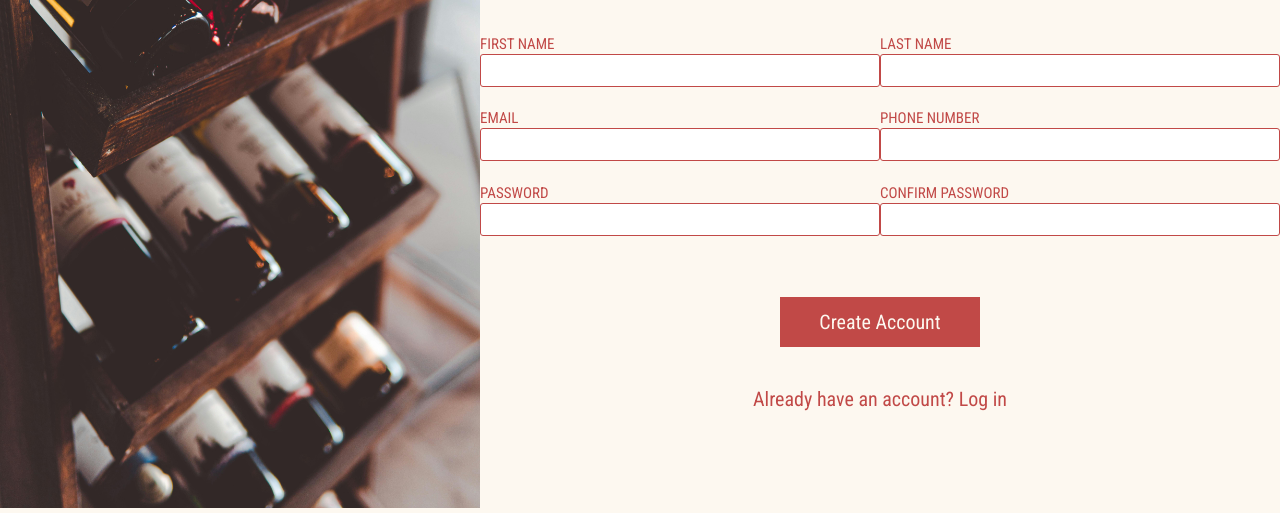
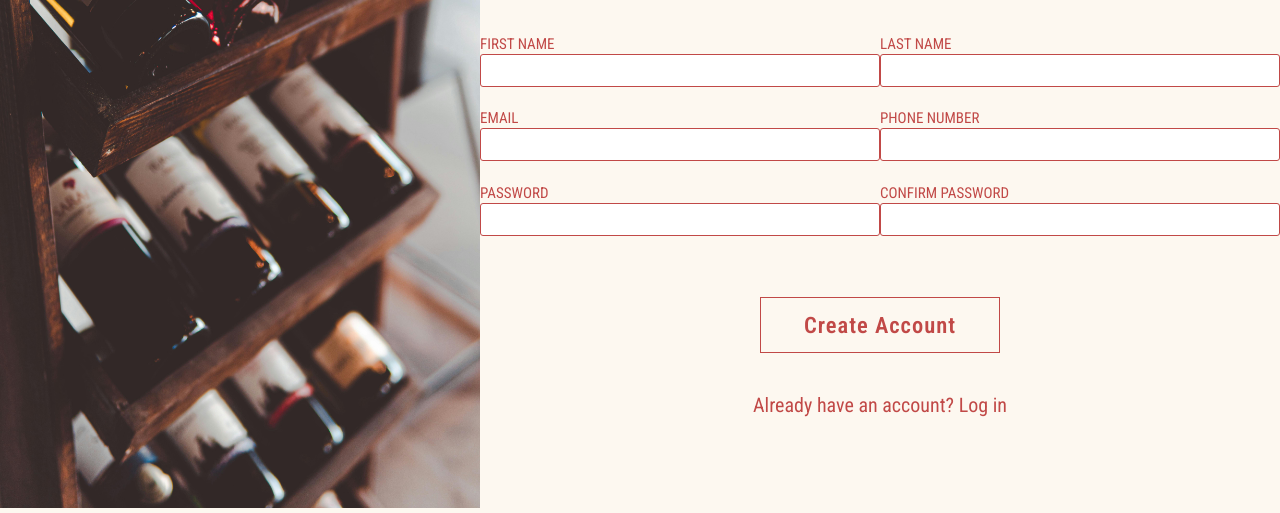
Before and after one commit to KiesheaH/odin-sign-up-form, a plain HTML site: page index.html in a window 1280 px wide. Shown: the part 292-805 px from the top of the page. Drawn offline with Linux system fonts and the light colour scheme.

Commit message:
Add favicon to project
Include browser tab icon for improved branding.

```diff
--- a/index.html
+++ b/index.html
@@ -11,6 +11,7 @@
       rel="stylesheet"
     />
     <link rel="stylesheet" href="styles.css" />
+    <link rel="icon" href="img/242 wine.png">
   </head>
   <body>
     <!-- IMAGE -->
--- a/styles.css
+++ b/styles.css
@@ -141,11 +141,20 @@ input {
 }
 
 button {
+  background-color: #fdf8f0;
+  border: 0.0125rem solid #c14947;
+  color: #c14947;
+  width: 12rem;
+  height: 2.8rem;
+  font-size: 1.125rem;
+  letter-spacing: 1px;
+  font-weight: 600;
+  margin-bottom: 2rem;
+}
+
+button:hover {
   background-color: #c14947;
   color: #fdf8f0;
-  width: 10rem;
-  height: 2.5rem;
-  margin-bottom: 2rem;
 }
 
 span {
```
